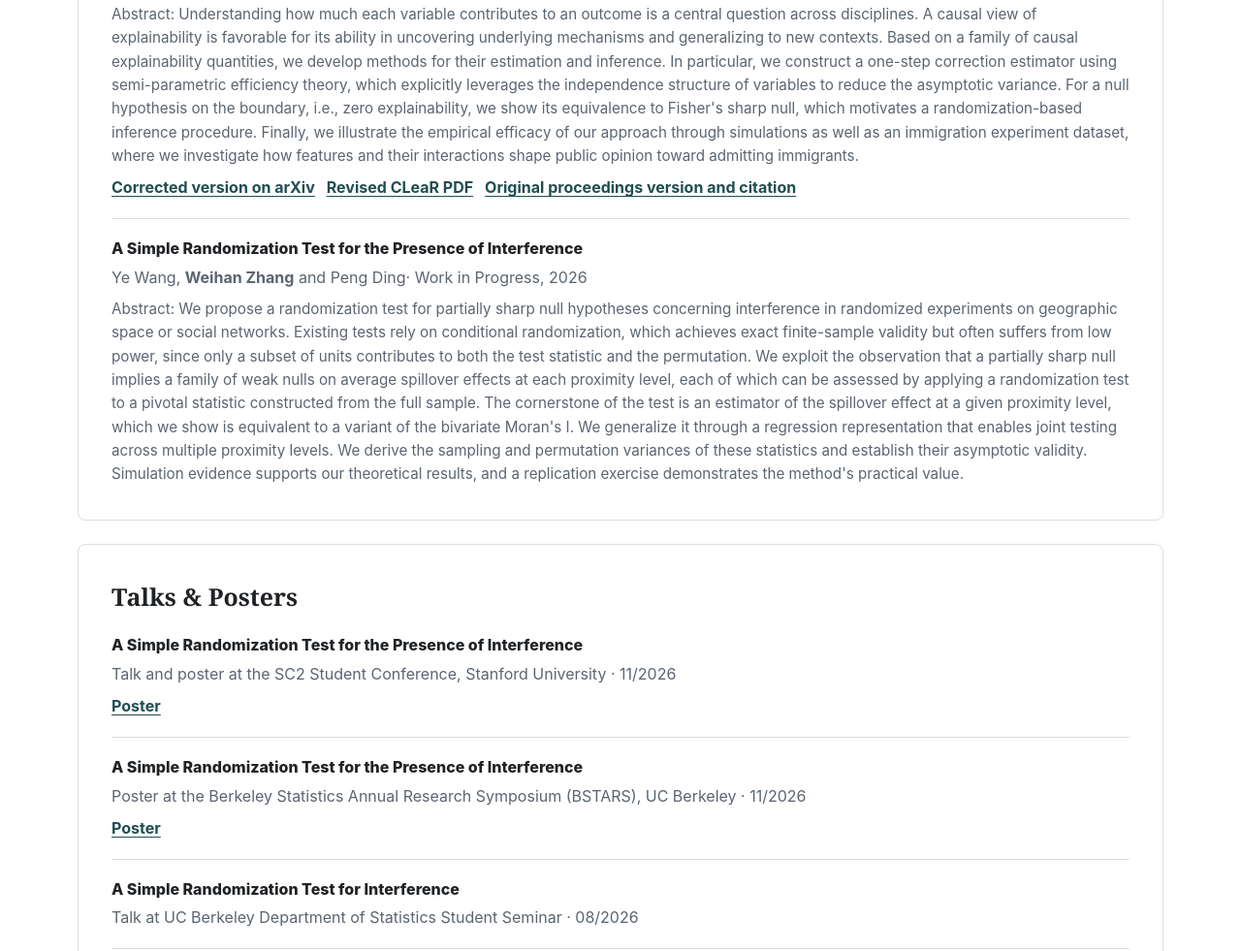
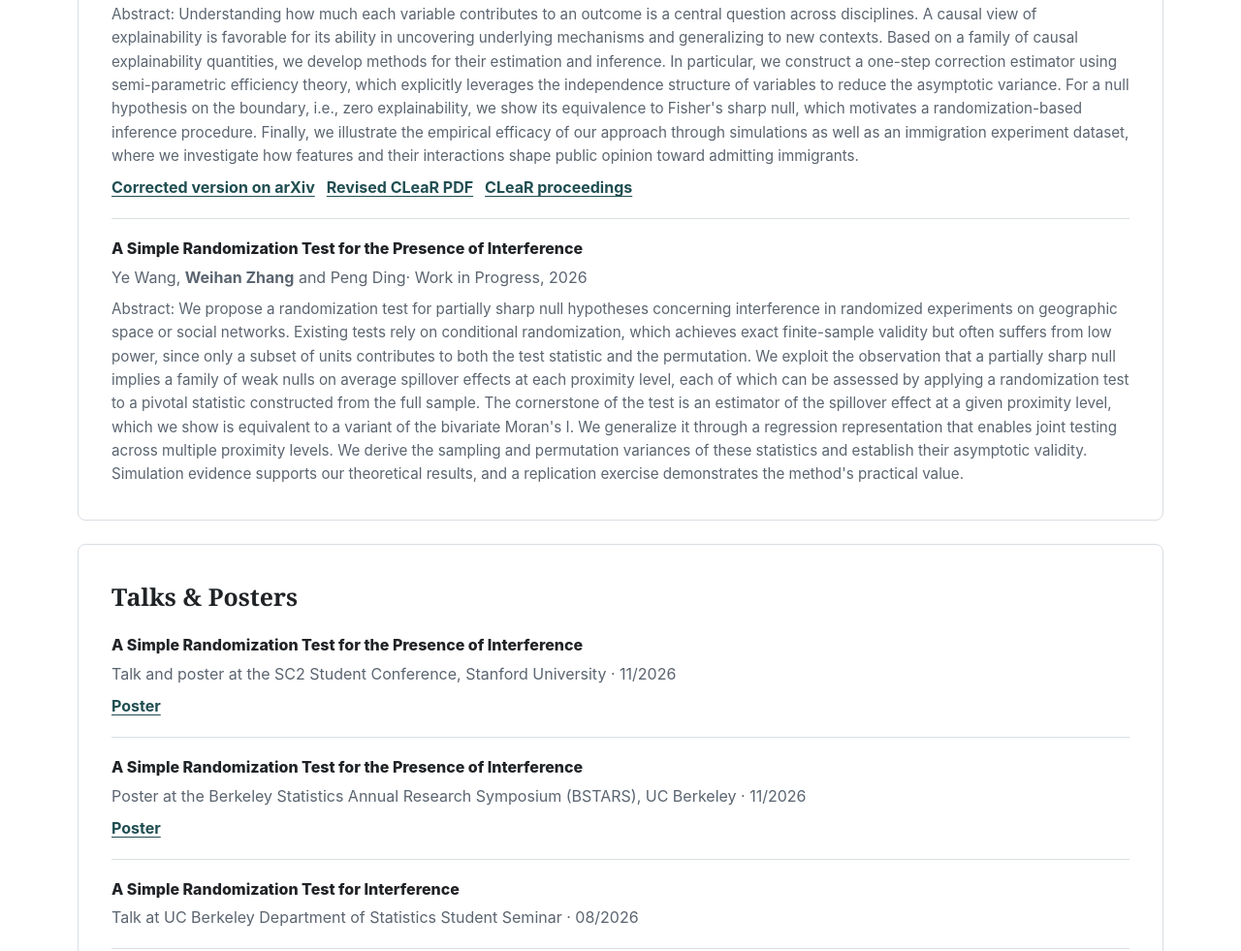
Before and after one commit to WeihanZhang2001/WeihanZhang2001.github.io, a plain HTML site: page index.html in a window 1280 px wide. Shown: the part 1566-2547 px from the top of the page at 97% size. Drawn offline with Linux system fonts and the light colour scheme.

Commit message:
Shorten the CLeaR proceedings link label

```diff
--- a/index.html
+++ b/index.html
@@ -121,7 +121,7 @@
             <p class="pub-links">
               <a href="https://arxiv.org/abs/2512.20219">Corrected version on arXiv</a>
               <a href="CLeaR_revised_2026-11-07.pdf" type="application/pdf">Revised CLeaR PDF</a>
-              <a href="https://proceedings.mlr.press/v323/zhang26a.html">Original proceedings version and citation</a>
+              <a href="https://proceedings.mlr.press/v323/zhang26a.html">CLeaR proceedings</a>
             </p>
           </article>
 		    <article class="publication">
```
